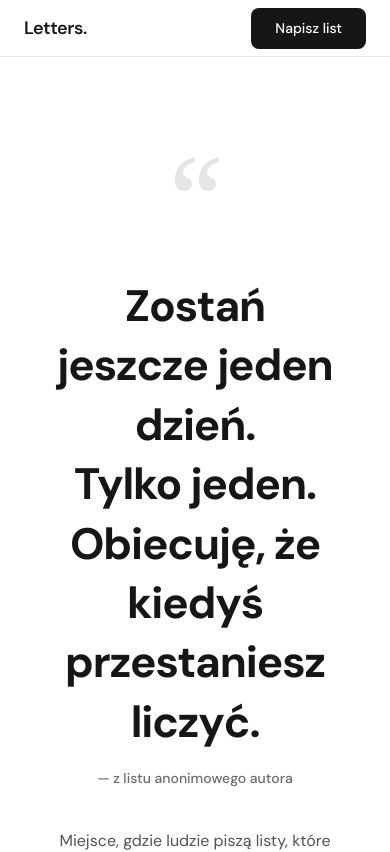
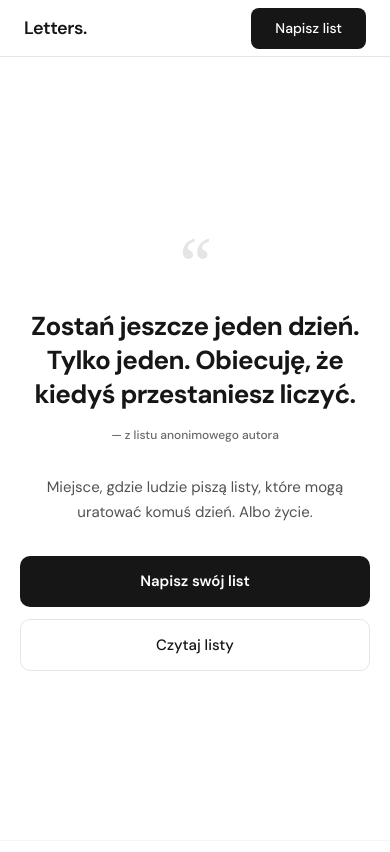
Before and after one commit to miloszzemla/letters, a Next.js app: page / in a window 390 px wide. Shown: the top 852 px of the page. Built offline with nearby package versions, Linux system fonts and the light colour scheme.

Commit message:
fix: responsive hero section for mobile — smaller font, stacked buttons, dvh

```diff
--- a/src/components/Hero.tsx
+++ b/src/components/Hero.tsx
@@ -30,7 +30,7 @@ function MiniLetter({ text, className }: MiniLetterProps) {
 
 export default function Hero({ onWriteClick }: HeroProps) {
   return (
-    <section className="relative min-h-[calc(100vh-61px)] flex items-center justify-center overflow-hidden px-12 py-20">
+    <section className="relative min-h-[calc(100dvh-61px)] flex items-center justify-center overflow-hidden px-5 py-12 md:px-12 md:py-20">
       {/* Mini letters */}
       <MiniLetter
         text="Dziś wstałam z łóżka. I to jest moja siła."
@@ -61,42 +61,44 @@ export default function Hero({ onWriteClick }: HeroProps) {
       <div className="relative z-10 text-center max-w-[680px]">
         {/* Big quote mark */}
         <span
-          className="block mb-5 leading-none text-[#E5E5E5]"
-          style={{ fontFamily: "Georgia, serif", fontSize: "120px" }}
+          className="block mb-3 md:mb-5 leading-none text-[#E5E5E5] text-[72px] md:text-[120px]"
+          style={{ fontFamily: "Georgia, serif" }}
           aria-hidden="true"
         >
           &ldquo;
         </span>
 
         {/* Quote */}
-        <h1 className="text-[44px] font-bold leading-[1.35] tracking-tight text-[#161616] mb-4">
-          Zostań jeszcze jeden dzień.<br />
-          Tylko jeden. Obiecuję, że kiedyś<br />
+        <h1 className="text-[26px] md:text-[44px] font-bold leading-[1.3] md:leading-[1.35] tracking-tight text-[#161616] mb-4">
+          Zostań jeszcze jeden dzień.{" "}
+          <span className="hidden md:inline"><br /></span>
+          Tylko jeden. Obiecuję, że kiedyś{" "}
+          <span className="hidden md:inline"><br /></span>
           przestaniesz liczyć.
         </h1>
 
         {/* Author */}
-        <p className="text-sm text-[#6B6B6B] font-medium mb-10">
+        <p className="text-xs md:text-sm text-[#6B6B6B] font-medium mb-8 md:mb-10">
           — z listu anonimowego autora
         </p>
 
         {/* Tagline */}
-        <p className="text-base text-[#525252] leading-relaxed max-w-[440px] mx-auto mb-9">
+        <p className="text-[15px] md:text-base text-[#525252] leading-relaxed max-w-[440px] mx-auto mb-8 md:mb-9">
           Miejsce, gdzie ludzie piszą listy, które mogą uratować komuś dzień.
           Albo życie.
         </p>
 
         {/* Buttons */}
-        <div className="flex items-center justify-center gap-3">
+        <div className="flex flex-col sm:flex-row items-center justify-center gap-3">
           <button
             onClick={onWriteClick}
-            className="bg-[#161616] text-white rounded-[10px] px-8 py-3.5 font-semibold text-[15px] hover:opacity-85 transition-opacity cursor-pointer"
+            className="w-full sm:w-auto bg-[#161616] text-white rounded-[10px] px-8 py-3.5 font-semibold text-[15px] hover:opacity-85 transition-opacity cursor-pointer"
           >
             Napisz swój list
           </button>
           <a
             href="#letters"
-            className="bg-transparent text-[#161616] border-[1.5px] border-[#E5E5E5] rounded-[10px] px-8 py-3.5 font-medium text-[15px] hover:border-[#161616] transition-colors"
+            className="w-full sm:w-auto text-center bg-transparent text-[#161616] border-[1.5px] border-[#E5E5E5] rounded-[10px] px-8 py-3.5 font-medium text-[15px] hover:border-[#161616] transition-colors"
           >
             Czytaj listy
           </a>
```
